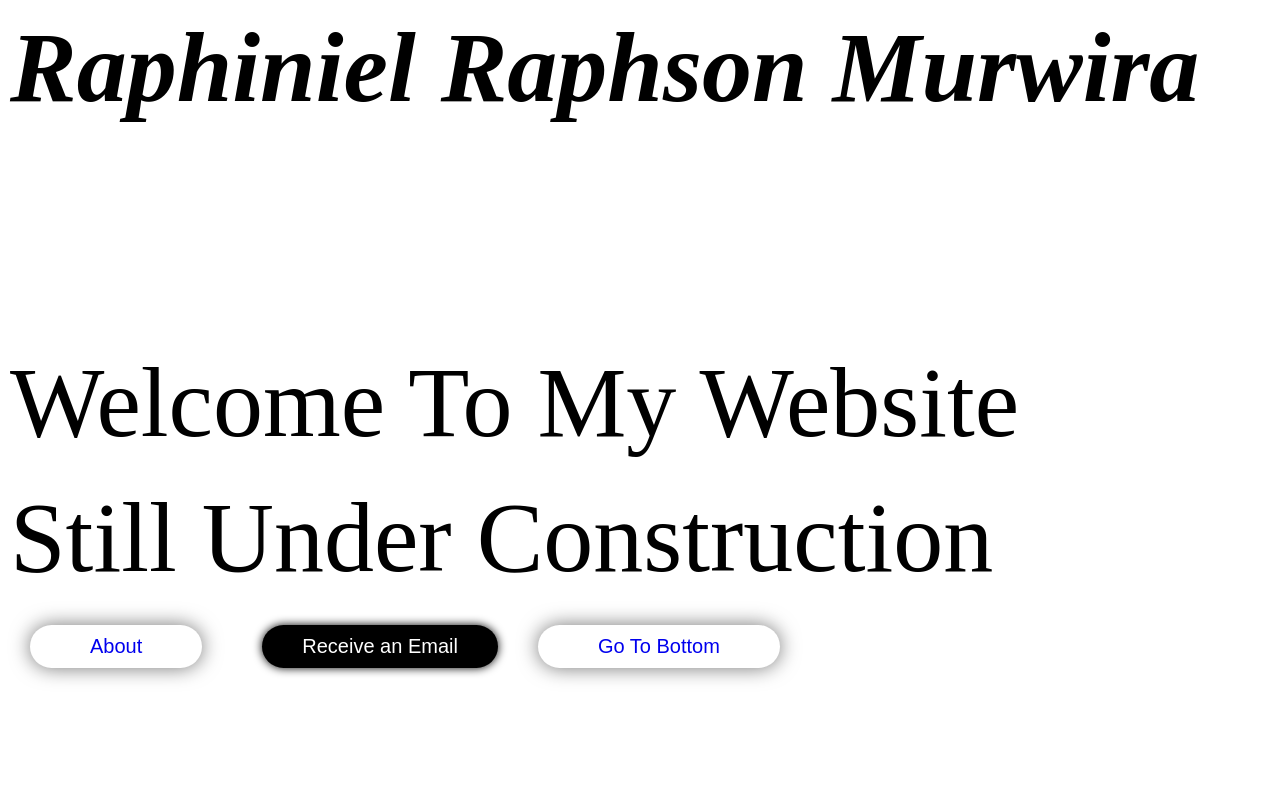
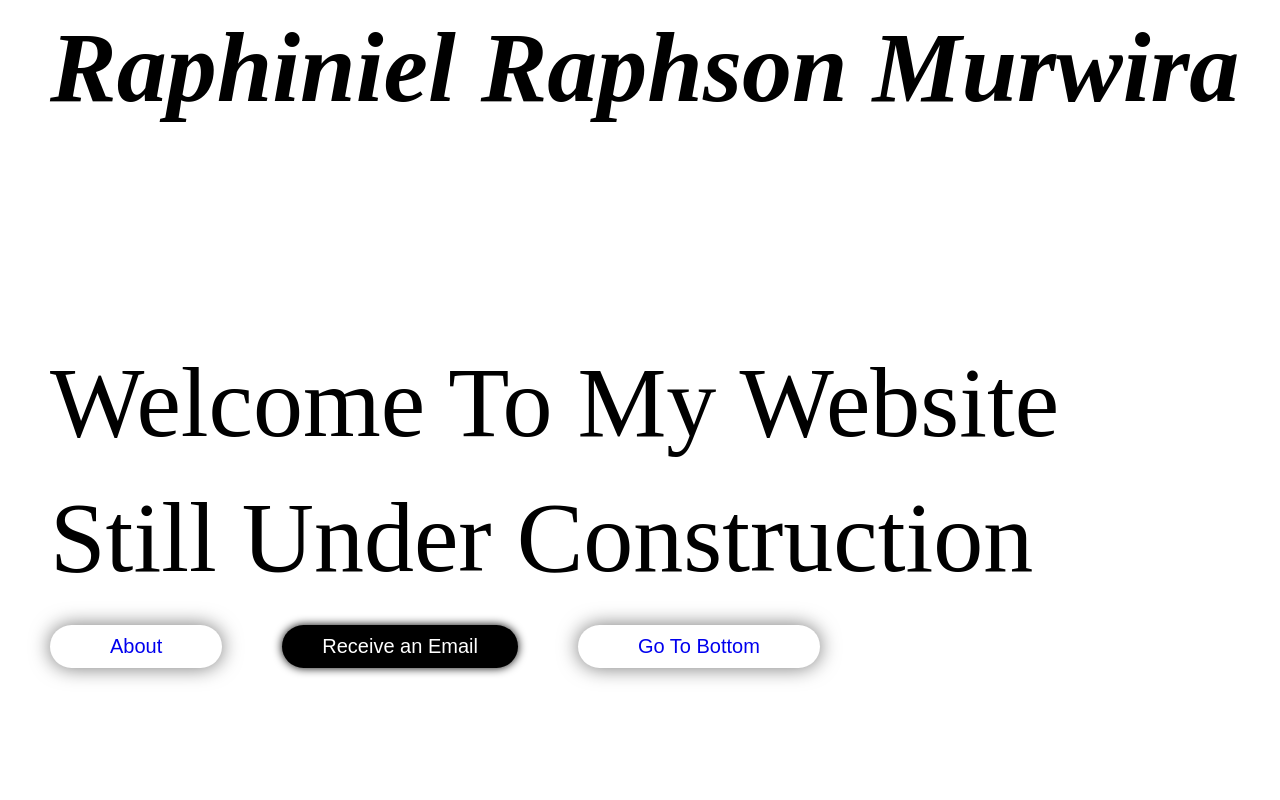
Before and after one commit to Raphiniel/amazama, a React (Vite) app: page / in a window 1280 px wide. Shown: the top 800 px of the page. Built offline with nearby package versions, Linux system fonts and the light colour scheme.

Commit message:
initial commit

```diff
--- a/src/home/body.css
+++ b/src/home/body.css
@@ -134,14 +134,14 @@
   display: flex;
   height: 500px;
   margin-bottom: 200px;
-  background-color: crimson;
+  background-color: grey;
   /* margin: 20px; */
   padding: 20px;
-  /* margin-left: 20px;
-    margin-right: 20px;
+  margin-left: 40px;
+    margin-right: 40px;
     padding-top: 40px;
     padding-bottom: 80px;
-    border-radius: 10px; */
+    border-radius: 10px;
   h1 {
     color: red;
   }
--- a/src/pages/top.css
+++ b/src/pages/top.css
@@ -8,8 +8,8 @@
     /* background-color: cadetblue; */
     /* text-decoration: none; */
     /* rgb(221, 208, 208) */
-    /* background-image: url(C:\Users\DELL\Desktop\Zanpakto\zanpakto\public\images\IMG_0739.JPG);
-    background-size: cover;
+    /* background-image: url('images\IMG_0739.JPG'); */
+    /* background-size: cover;
     background-repeat: no-repeat; */
 }
 
@@ -35,6 +35,7 @@
         top: 0;
         left: 0;
         cursor: pointer;
+        margin-left: 40px;
 
         a{
             text-decoration: none;
@@ -50,6 +51,7 @@
     .welcomeText{
         font-size: 100px;
         padding: 10px;
+        margin-left: 40px;
 
     }
 
@@ -59,7 +61,7 @@
         #aboutBtn{
             padding:10px 40px;
             margin-right: 20px;
-            margin-left: 20px;
+            margin-left: 40px;
             border-radius: 30px;
             margin-top: 10px;
             margin-bottom: 10px;
```
